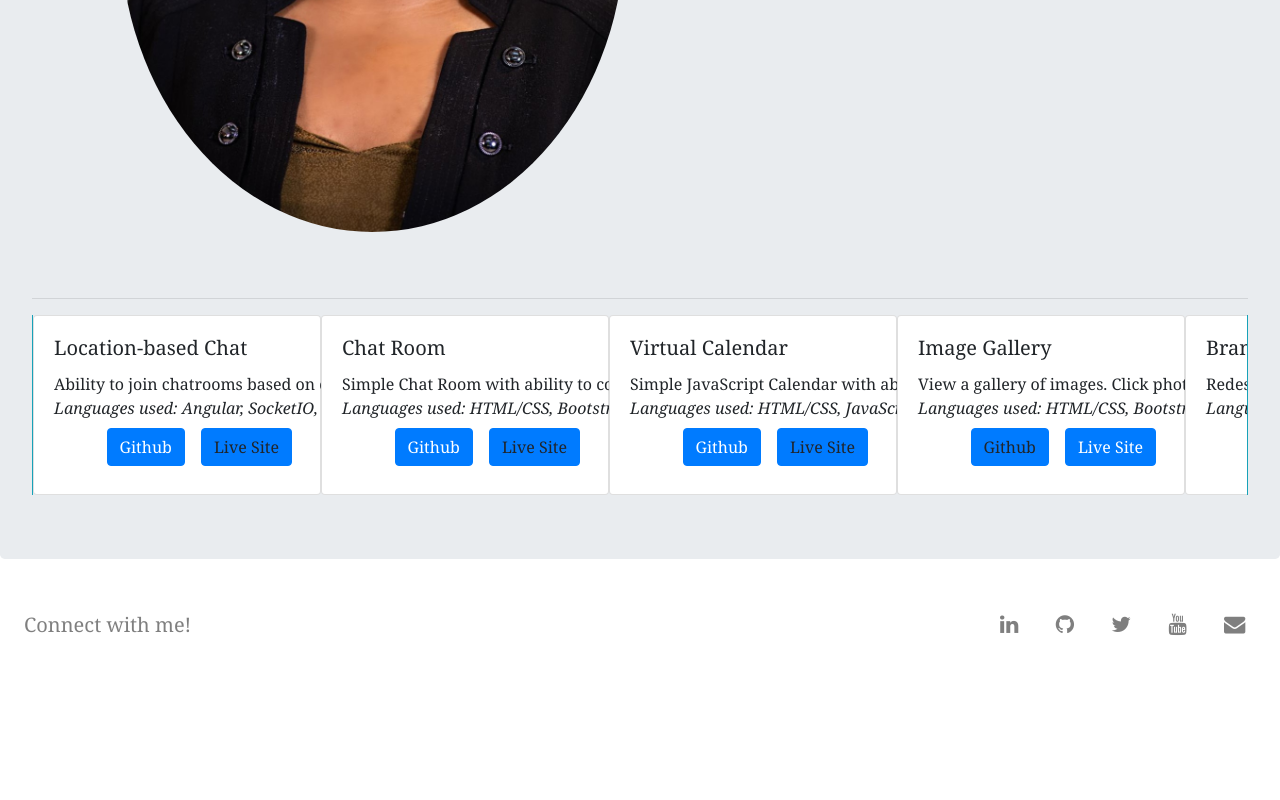
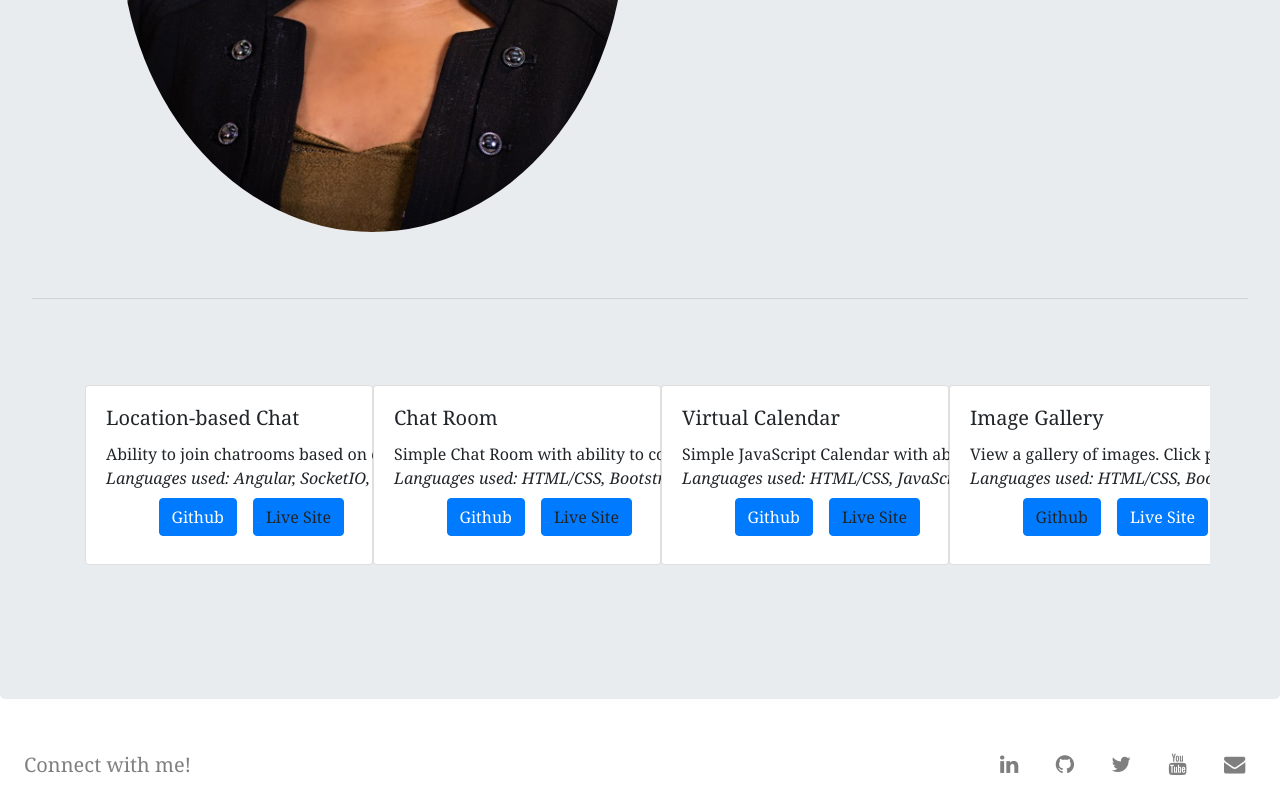
Before and after one commit to kaitlinaclark/personal-site, a React (Create React App) app: page / in a window 1280 px wide. Shown: the part 1060-1860 px from the top of the page. Before the commit the page ends 1720 px from the top, so only its background shows below. Built offline with nearby package versions, Linux system fonts and the light colour scheme.

Commit message:
removing cards

```diff
--- a/src/Portfolio/Portfolio.js
+++ b/src/Portfolio/Portfolio.js
@@ -5,7 +5,7 @@ import Project from './Project/Project';
 class Portfolio extends Component{
     render(){
         return (
-            <div className="w-100 border-right border-left border-info" id="portfolio">
+            <div className="container" id="portfolio">
                 {
                     projects.map(
                         (project, i) =>
```
